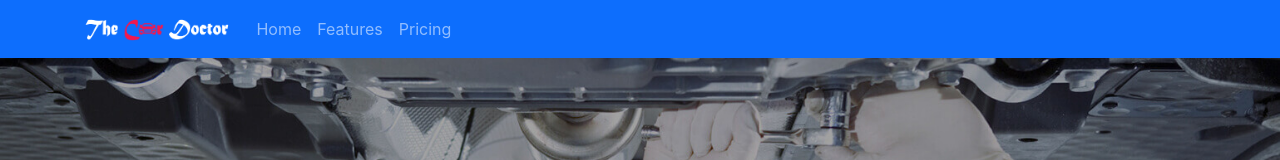
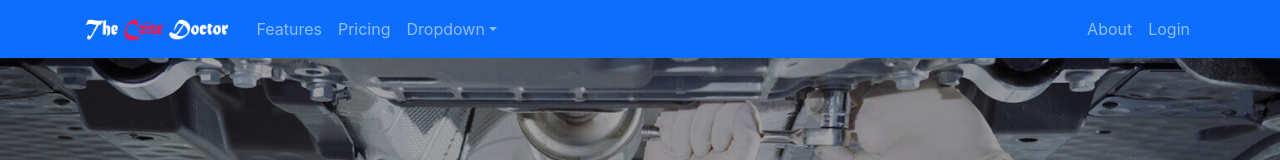
Before and after one commit to ShafinRME/module-60, a React (Create React App) app: page / in a window 1280 px wide. Shown: the top 160 px of the page. Built offline with nearby package versions, Linux system fonts and the light colour scheme.

Commit message:
Alhamdulillah.Responsive header is done

```diff
--- a/src/Pages/Home/Expert/Expert.js
+++ b/src/Pages/Home/Expert/Expert.js
@@ -1,17 +1,19 @@
 import React from 'react';
+
 
 const Expert = ({ expert }) => {
     const { name, img } = expert;
     return (
         <div className='col-sm-12 col-md-6 col-lg-4 g-5 '>
-            <div class="card " style={{ width: "18rem" }}>
-                <img src={img} class="card-img-top" alt="..." />
-                <div class="card-body">
-                    <h5 class="card-title">{name}</h5>
-                    <p class="card-text">This is a wider card with supporting text below as a natural lead-in to additional content. This content is a little bit longer.</p>
-                    <p class="card-text"><small class="text-muted">Last updated 3 mins ago</small></p>
+            <div className="card " style={{ width: "18rem" }}>
+                <img src={img} className="card-img-top" alt="..." />
+                <div className="card-body">
+                    <h5 className="card-title">{name}</h5>
+                    <p className="card-text">This is a wider card with supporting text below as a natural lead-in to additional content. This content is a little bit longer.</p>
+                    <p className="card-text"><small className="text-muted">Last updated 3 mins ago</small></p>
                 </div>
             </div>
+
         </div>
 
     );
--- a/src/Pages/Shared/Header/Header.js
+++ b/src/Pages/Shared/Header/Header.js
@@ -1,20 +1,36 @@
 import React from 'react';
-import { Container, Nav, Navbar } from 'react-bootstrap';
+import { Container, Nav, Navbar, NavDropdown } from 'react-bootstrap';
+import { Link } from 'react-router-dom';
 import logo from '../../../images/logo.png';
 
 const Header = () => {
     return (
         <>
-            <Navbar bg="primary" variant="dark">
+            <Navbar collapseOnSelect expand="lg" sticky='top' bg="primary" variant="dark">
                 <Container>
-                    <Navbar.Brand href="#home">
-                        <img src={logo} height="30px" alt="" />
+                    <Navbar.Brand as={Link} to="/">
+                        <img src={logo} height={30} alt="" />
                     </Navbar.Brand>
-                    <Nav className="me-auto">
-                        <Nav.Link href="#home">Home</Nav.Link>
-                        <Nav.Link href="#features">Features</Nav.Link>
-                        <Nav.Link href="#pricing">Pricing</Nav.Link>
-                    </Nav>
+                    <Navbar.Toggle aria-controls="responsive-navbar-nav" />
+                    <Navbar.Collapse id="responsive-navbar-nav">
+                        <Nav className="me-auto">
+                            <Nav.Link href="#features">Features</Nav.Link>
+                            <Nav.Link href="#pricing">Pricing</Nav.Link>
+                            <NavDropdown title="Dropdown" id="collasible-nav-dropdown">
+                                <NavDropdown.Item href="#action/3.1">Action</NavDropdown.Item>
+                                <NavDropdown.Item href="#action/3.2">Another action</NavDropdown.Item>
+                                <NavDropdown.Item href="#action/3.3">Something</NavDropdown.Item>
+                                <NavDropdown.Divider />
+                                <NavDropdown.Item href="#action/3.4">Separated link</NavDropdown.Item>
+                            </NavDropdown>
+                        </Nav>
+                        <Nav>
+                            <Nav.Link as={Link} to="/about">About</Nav.Link>
+                            <Nav.Link as={Link} to="/login">
+                                Login
+                            </Nav.Link>
+                        </Nav>
+                    </Navbar.Collapse>
                 </Container>
             </Navbar>
         </>
```
